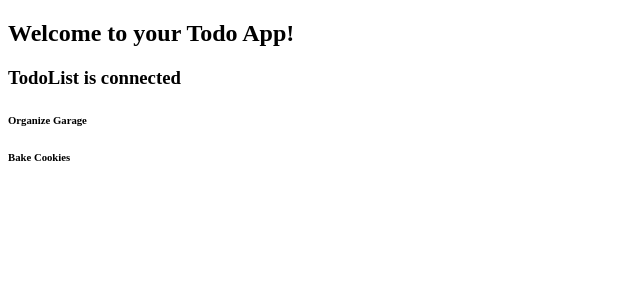
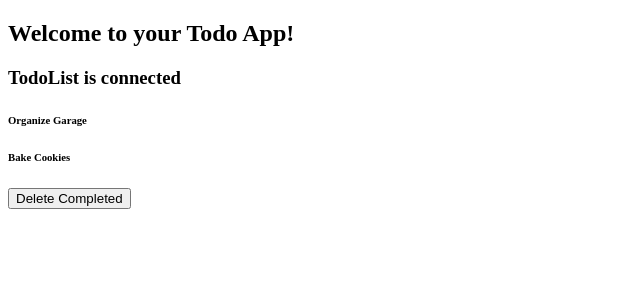
Before and after one commit to bloominstituteoftechnology/web-module-project-class-components, a React (Create React App) app: page / in a window 1280 px wide. Shown: the top 300 px of the page, without its empty margins (0-640 px from the left). Built offline with nearby package versions, Linux system fonts and the light colour scheme; the HTML template or start-up script is replaced by a standard one.

Commit message:
delete completed functionality is working

```diff
--- a/src/App.js
+++ b/src/App.js
@@ -41,13 +41,23 @@ class App extends React.Component {
     })
   }
 
+  deleteCompleted = () => {
+    //filter for items that are not completed and keep them in the array, remove items if an item has a class of completed,
+    this.setState({
+      todoItems: this.state.todoItems.filter((item)=>{
+        return item.completed === false;
+      })
+    })
+
+  }
+
   // design `App` to be the parent component of your application.
   // this component is going to take care of state, and any change handlers you need to work with your state
   render() {
     return (
       <div>
         <h2>Welcome to your Todo App!</h2>
-        <TodoList todoItems={this.state.todoItems} toggleComplete={this.toggleComplete}/>
+        <TodoList todoItems={this.state.todoItems} toggleComplete={this.toggleComplete} deleteCompleted={this.deleteCompleted}/>
       </div>
     );
   }
--- a/src/components/TodoList.js
+++ b/src/components/TodoList.js
@@ -13,9 +13,10 @@ class TodoList extends React.Component {
             <h3>TodoList is connected</h3>
             {
                 this.props.todoItems.map((item)=>{
-                   return <Todo item={item} key = {item.id} toggleComplete={this.props.toggleComplete}/>
+                   return <Todo item={item} key = {item.id} toggleComplete={this.props.toggleComplete} />
                 })
             }
+            <button onClick = {this.props.deleteCompleted} >Delete Completed</button>
             </>
         )
     }
```
